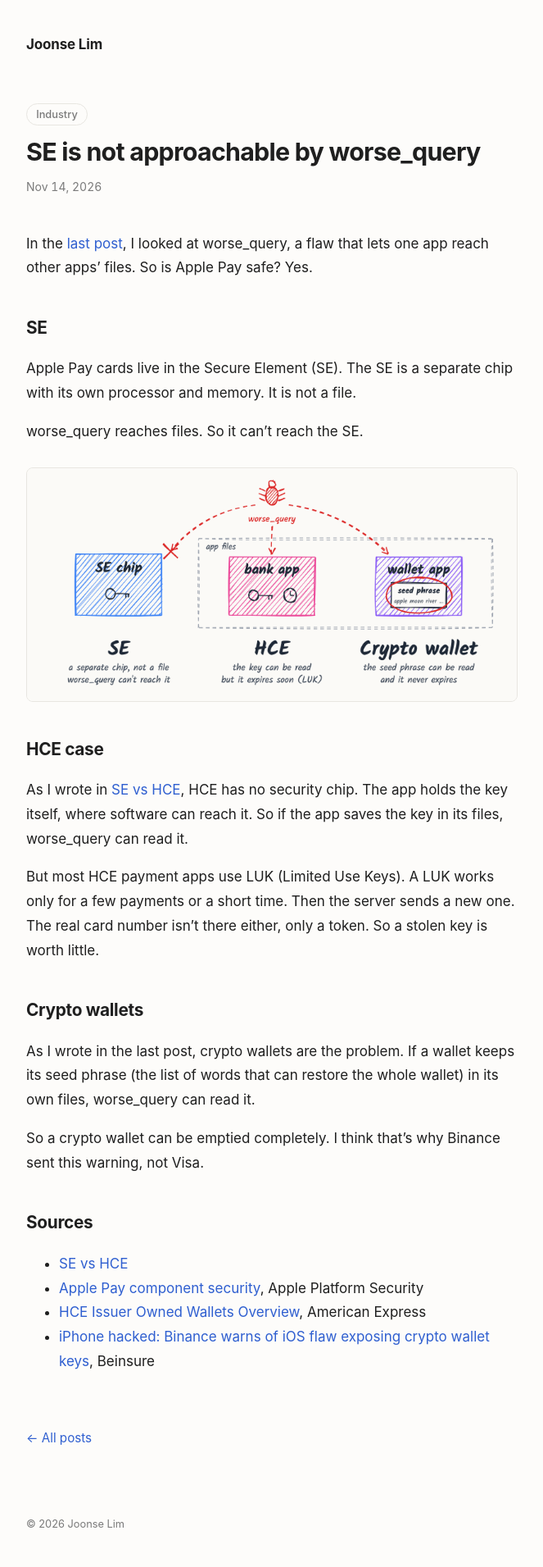
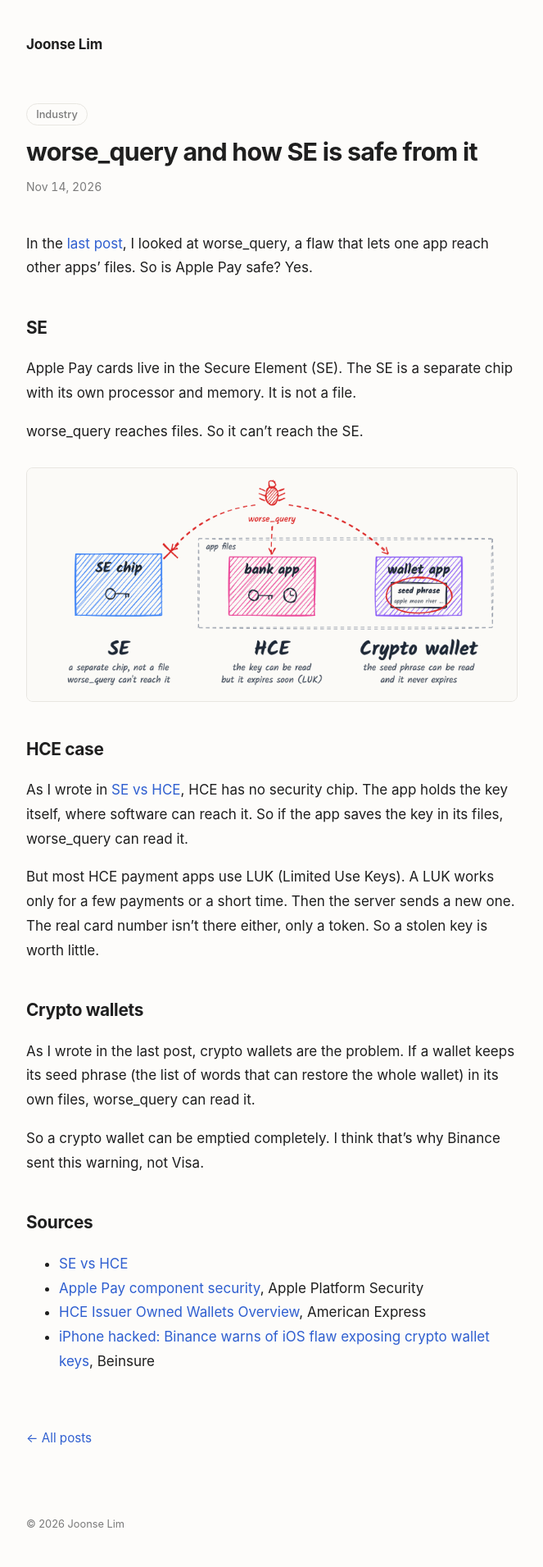
Before and after one commit to joonselim/joonselim.github.io, a Jekyll site: the page built from _posts/2026-11-14-se-is-not-approachable-by-worse-query.md, in a window 1280 px wide. Shown: the whole page at 82% size, without its empty margins (308-971 px from the left). Built offline with Jekyll 4.4.1, drawn with Linux system fonts in a browser that asks for light colours.

Commit message:
Retitle SE worse_query post
Co-Authored-By: Claude Opus 5.5 <noreply@anthropic.com>

```diff
--- a/_posts/2026-11-14-se-is-not-approachable-by-worse-query.md
+++ b/_posts/2026-11-14-se-is-not-approachable-by-worse-query.md
@@ -1,5 +1,5 @@
 ---
-title: "SE is not approachable by worse_query"
+title: "worse_query and how SE is safe from it"
 date: 2026-11-14 12:00:00
 category: industry
 description: Why worse_query can't reach Apple Pay cards in the Secure Element, why HCE apps are mostly fine, and why crypto wallets are the problem.
```
